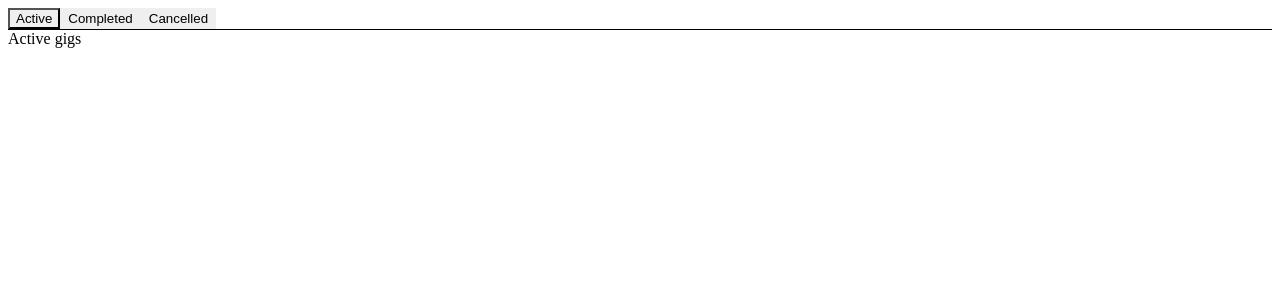
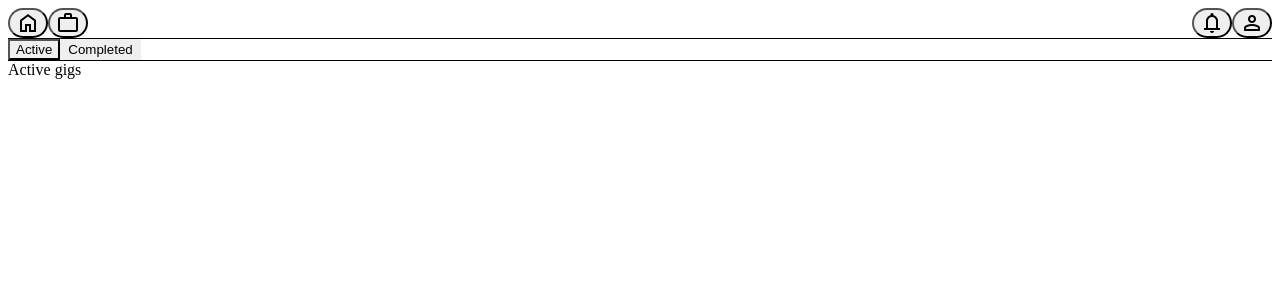
Before and after one commit to justasstulpinas/CVRME, a Next.js app: page / in a window 1280 px wide. Shown: the top 300 px of the page. Built offline with nearby package versions, Linux system fonts and the light colour scheme.

Commit message:
layout: add app shell with top navigation

```diff
--- /dev/null
+++ b/src/components/layout/AppShell.tsx
@@ -0,0 +1,28 @@
+import { ReactNode } from 'react'
+import { IconButton } from '@/components/primitives/IconButton'
+
+interface AppShellProps {
+  children: ReactNode
+}
+
+export function AppShell({ children }: AppShellProps) {
+  return (
+    <div className="min-h-screen flex flex-col">
+      <header className="h-14 flex items-center justify-between px-4 border-b border-outline">
+        <div className="flex items-center gap-2">
+          <IconButton icon="home" ariaLabel="Home" />
+          <IconButton icon="work" ariaLabel="Gigs" />
+        </div>
+
+        <div className="flex items-center gap-2">
+          <IconButton icon="notifications" ariaLabel="Notifications" />
+          <IconButton icon="person" ariaLabel="Profile" />
+        </div>
+      </header>
+
+      <main className="flex-1 p-4">
+        {children}
+      </main>
+    </div>
+  )
+}
--- a/src/pages/index.tsx
+++ b/src/pages/index.tsx
@@ -1,23 +1,23 @@
+import { AppShell } from '@/components/layout/AppShell'
 import { Tabs } from '@/components/primitives/Tabs'
 
 export default function Home() {
   return (
-    <div className="min-h-screen p-8">
+    <AppShell>
       <Tabs
         defaultTab="active"
         tabs={[
           { key: 'active', label: 'Active' },
           { key: 'completed', label: 'Completed' },
-          { key: 'cancelled', label: 'Cancelled' },
         ]}
       >
-        {(tab) => {
-          if (tab === 'active') return <div>Active gigs</div>
-          if (tab === 'completed') return <div>Completed gigs</div>
-          if (tab === 'cancelled') return <div>Cancelled gigs</div>
-          return null
-        }}
+        {(tab) => (
+          <div>
+            {tab === 'active' && <div>Active gigs</div>}
+            {tab === 'completed' && <div>Completed gigs</div>}
+          </div>
+        )}
       </Tabs>
-    </div>
+    </AppShell>
   )
 }
```
